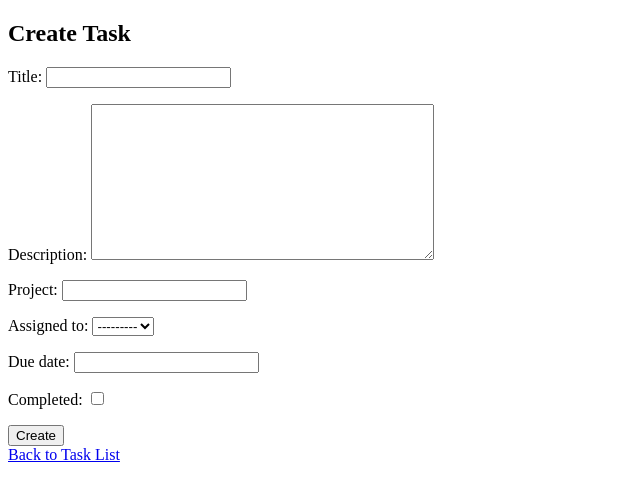
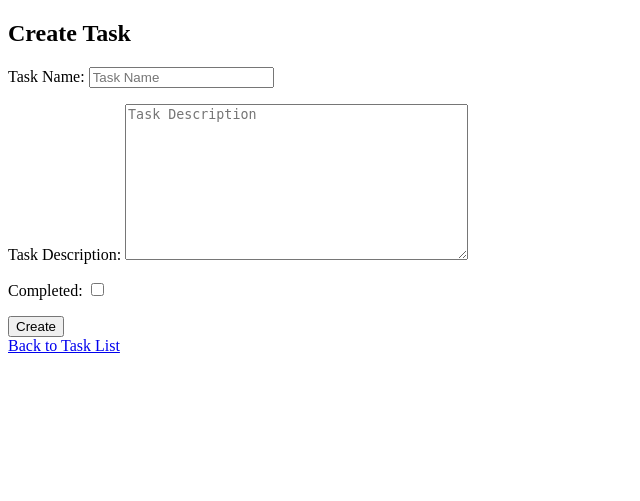
Before and after one commit to PCDomain/Mavro, a Django app: template Task_Manager_App/task_manager/tasks/templates/tasks/task_form.html in a window 1280 px wide. Shown: the top 501 px of the page, without its empty margins (0-640 px from the left). Run offline with Django 5.2, Linux system fonts and the light colour scheme; the template is opened without the code that fills it: values that come from a table or form of the project are taken from there, others are empty; parts of the project's set-up code (start-up, migrations or seed data) failed here and were passed over.

Commit message:
adding the necessary comments to the code to make it readable

```diff
--- a/Task_Manager_App/task_manager/task_manager/settings.py
+++ b/Task_Manager_App/task_manager/task_manager/settings.py
@@ -141,7 +141,8 @@ DEFAULT_AUTO_FIELD = 'django.db.models.BigAutoField'
 LOGIN_REDIRECT_URL = '/'
 LOGOUT_REDIRECT_URL = '/'
 
-STATIC_URL = '/static/'
+# Static files (CSS, JavaScript, Images)
+STATIC_URL = '/static/' # URL to use when referring to static files
 STATIC_ROOT = os.path.join(BASE_DIR, 'static')
 
 # Media files
--- a/Task_Manager_App/task_manager/tasks/forms.py
+++ b/Task_Manager_App/task_manager/tasks/forms.py
@@ -1,9 +1,28 @@
 #to handle task creation and editing
 
-from django import forms
-from .models import Task
+from django import forms # forms module allows creating and handling forms
+from .models import Task # Import the Task model from the current app's models
 
+# Define the TaskForm class
 class TaskForm(forms.ModelForm):
+    """
+    Form for creating and updating tasks.
+
+    This form is based on the Task model and includes all its fields.
+    """
+
+    # Meta class to define the form's settings
     class Meta:
-        model = Task
-        fields = ['title', 'description', 'project', 'assigned_to', 'due_date', 'completed']
+        model = Task # Specifies the model to base the form on
+        fields = ['name', 'description', 'completed']  # Specifies the fields to include in the form
+        # Adding custom widgets and labels if needed
+        widgets = {
+            'name': forms.TextInput(attrs={'class': 'form-control', 'placeholder': 'Task Name'}),
+            'description': forms.Textarea(attrs={'class': 'form-control', 'placeholder': 'Task Description'}),
+            'completed': forms.CheckboxInput(attrs={'class': 'form-check-input'}),
+        }
+        labels = {
+            'name': 'Task Name',
+            'description': 'Task Description',
+            'completed': 'Completed',
+        }
--- a/Task_Manager_App/task_manager/tasks/models.py
+++ b/Task_Manager_App/task_manager/tasks/models.py
@@ -1,16 +1,38 @@
-from django.db import models
+from django.db import models # models module allows defining database schema
 from django.contrib.auth.models import User
 from projects.models import Project  # assuming projects are in a separate app
 
+# Define the Task model
 class Task(models.Model):
-    title = models.CharField(max_length=255)
-    description = models.TextField(null=True, blank=True)
+    """
+    Model representing a task in the Task Manager application.
+
+    Attributes:
+        name (CharField): The name of the task.
+        description (TextField): A detailed description of the task.
+        completed (BooleanField): Indicates whether the task is completed.
+        created_at (DateTimeField): The date and time when the task was created.
+        updated_at (DateTimeField): The date and time when the task was last updated.
+    """
+    name = models.CharField(max_length=255) # CharField is used for short strings
+    description = models.TextField(null=True, blank=True) # TextField is used for longer text, can be blank or null
     assigned_to = models.ForeignKey(User, on_delete=models.SET_NULL, null=True, blank=True)
     project = models.CharField(max_length=255, null=True, blank=True)
-    completed = models.BooleanField(default=False)
+    completed = models.BooleanField(default=False) # BooleanField is used for true/false values, default is False
     due_date = models.DateTimeField(null=True, blank=True)
-    created_at = models.DateTimeField(auto_now_add=True)
-    updated_at = models.DateTimeField(auto_now=True)
+    created_at = models.DateTimeField(auto_now_add=True) # DateTimeField auto-populates with the current date and time when the object is created
+    updated_at = models.DateTimeField(auto_now=True) # DateTimeField auto-populates with the current date and time when the object is updated
 
+     # Meta class to define additional model settings
+    class Meta:
+        ordering = ['-created_at']  # Orders tasks by creation date in descending order
+
+    # String representation of the Task object
     def __str__(self):
-        return self.title
+        """
+        String representation of the Task model.
+
+        Returns:
+            str: The name of the task.
+        """
+        return self.name
--- a/Task_Manager_App/task_manager/tasks/urls.py
+++ b/Task_Manager_App/task_manager/tasks/urls.py
@@ -1,14 +1,17 @@
 from django.contrib import admin
 from .views import TaskListCreateAPIView, TaskRetrieveUpdateDestroyAPIView, TaskViewSet
-from django.urls import path, include
+from django.urls import path, include # path is used to define URL patterns
 from rest_framework.routers import DefaultRouter
-from . import views
+from . import views # Import the views module from the current app
 
 router = DefaultRouter()
 router.register(r'tasks', TaskViewSet)
 
+# Define the URL patterns
 urlpatterns = [
     path('admin/', admin.site.urls),
+    path('', views.home, name='home'),  # URL pattern for the home view
+    path('add/', views.add_task, name='add_task'),  # URL pattern for the add_task view
     path('', include(router.urls)),
     path('', views.task_list, name='task_list'),
     path('<int:pk>/', views.task_detail, name='task_detail'),
```
Also changed, not shown: Task_Manager_App/task_manager/tasks/templates/tasks/task_list.html (+15 -8 lines), Task_Manager_App/task_manager/tasks/views.py (+54 -10 lines), Task_Manager_App/task_manager/README.md (added).
